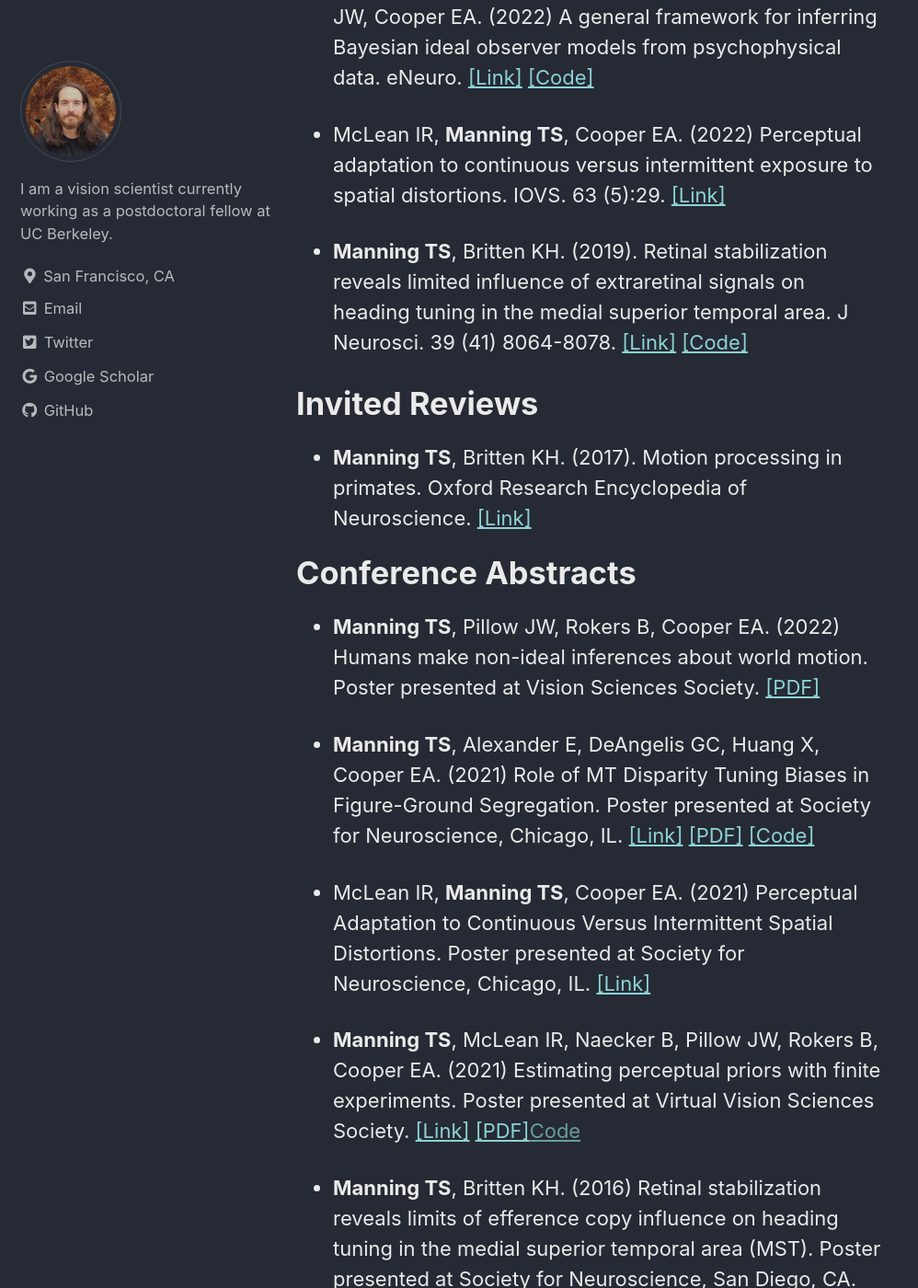
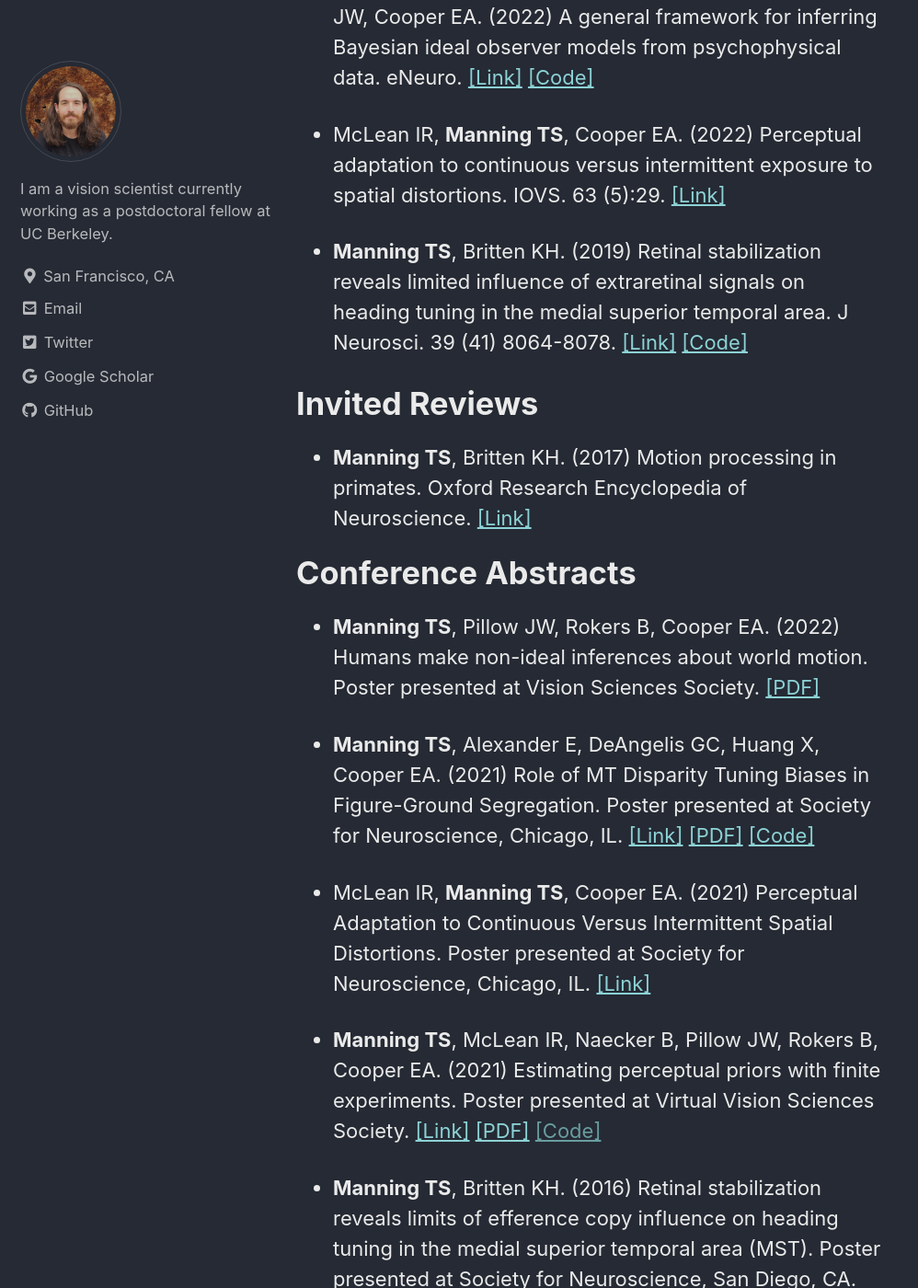
Before and after one commit to tsmanning/tsmanning.github.io, a Jekyll site: the page built from _pages/publications.md, in a window 1280 px wide and 1400 px high, scrolled down 375 px. Shown: the whole window at 92% size, without its empty margins (0-998 px from the left). Built offline with Jekyll 4.4.1, drawn with Linux system fonts in a browser that asks for light colours; cached includes are drawn as plain includes.

```diff
--- a/_pages/publications.md
+++ b/_pages/publications.md
@@ -14,12 +14,12 @@ inferring Bayesian ideal observer models from psychophysical data. eNeuro. [\[Li
 - McLean IR, **Manning TS**, Cooper EA. (2022) Perceptual adaptation to continuous versus intermittent
 exposure to spatial distortions. IOVS. 63 (5):29. [\[Link\]](https://doi.org/10.1167/iovs.63.5.29)
 
-- **Manning TS**, Britten KH. (2019). Retinal stabilization reveals limited influence of extraretinal signals on
+- **Manning TS**, Britten KH. (2019) Retinal stabilization reveals limited influence of extraretinal signals on
 heading tuning in the medial superior temporal area. J Neurosci. 39 (41) 8064-8078.
 [\[Link\]](https://doi.org/10.1523/JNEUROSCI.0388-19.2019) [\[Code\]](https://github.com/tsmanning/EfferenceCopyMST)
 
 # Invited Reviews
-- **Manning TS**, Britten KH. (2017). Motion processing in primates. Oxford Research Encyclopedia of
+- **Manning TS**, Britten KH. (2017) Motion processing in primates. Oxford Research Encyclopedia of
 Neuroscience. [\[Link\]](http://neuroscience.oxfordre.com/view/10.1093/acrefore/9780190264086.001.0001/acrefore-
 9780190264086-e-76.)
 
@@ -36,7 +36,7 @@ Spatial Distortions. Poster presented at Society for Neuroscience, Chicago, IL.
 
 - **Manning TS**, McLean IR, Naecker B, Pillow JW, Rokers B, Cooper EA. (2021) Estimating perceptual
 priors with finite experiments. Poster presented at Virtual Vision Sciences Society.
-[\[Link\]](https://jov.arvojournals.org/article.aspx?articleid=2777470) [\[PDF\]](/files/ManningVVSS2021Poster.pdf)[Code]()
+[\[Link\]](https://jov.arvojournals.org/article.aspx?articleid=2777470) [\[PDF\]](/files/ManningVVSS2021Poster.pdf) [\[Code\]]()
 
 - **Manning TS**, Britten KH. (2016) Retinal stabilization reveals limits of efference copy influence on heading
 tuning in the medial superior temporal area (MST). Poster presented at Society for Neuroscience, San
```
